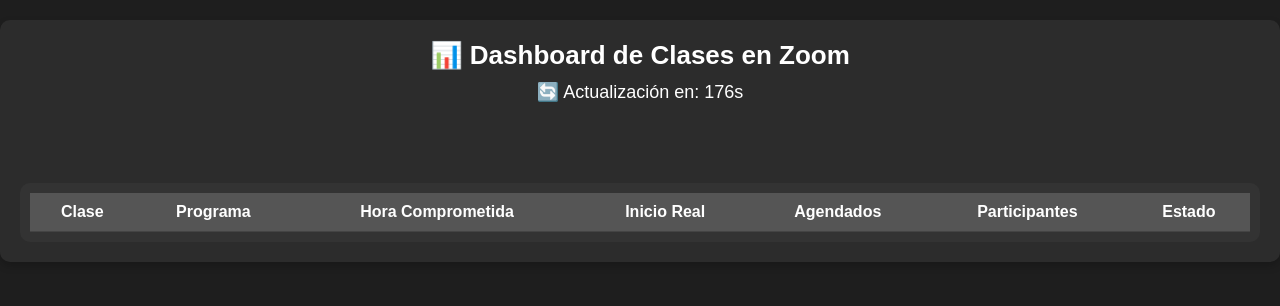
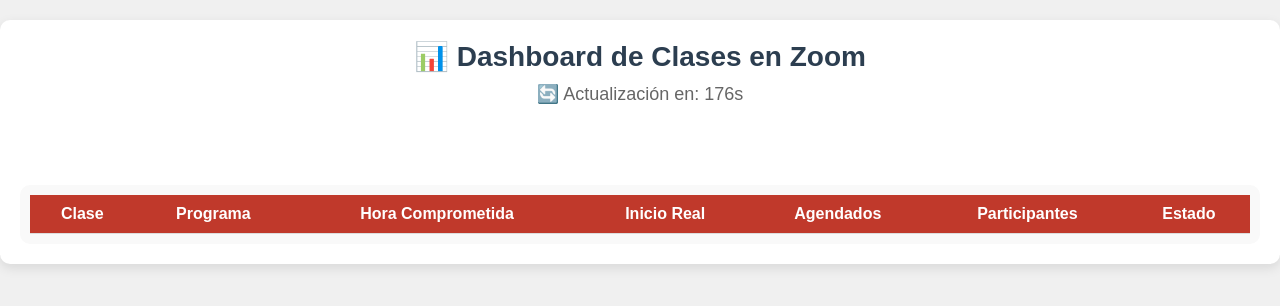
Before and after one commit to victorevallejop/monitoreo, a plain HTML site: page index.html in a window 1280 px wide. Drawn offline with Linux system fonts and the light colour scheme; no server answers.

Commit message:
Update index.html . Cambio de Colores

```diff
--- a/index.html
+++ b/index.html
@@ -7,8 +7,8 @@
   <style>
     body {
       font-family: 'Arial', sans-serif;
-      background-color: #1e1e1e;
-      color: #ffffff;
+      background-color: #f0f0f0;
+      color: #333;
       margin: 0;
       padding: 0;
     }
@@ -16,20 +16,22 @@
       max-width: 1300px;
       margin: 20px auto;
       padding: 20px;
-      background: #2c2c2c;
-      box-shadow: 0px 4px 8px rgba(0, 0, 0, 0.2);
+      background: #ffffff;
+      box-shadow: 0px 4px 12px rgba(0, 0, 0, 0.1);
       border-radius: 10px;
     }
     .header {
       text-align: center;
-      font-size: 26px;
+      font-size: 28px;
       font-weight: bold;
       margin-bottom: 10px;
+      color: #2c3e50; /* Color más sobrio */
     }
     .timer {
       text-align: center;
       font-size: 18px;
       margin-bottom: 20px;
+      color: #666;
     }
     .dashboard {
       display: grid;
@@ -41,10 +43,10 @@
       padding: 20px;
       border-radius: 10px;
       text-align: center;
-      box-shadow: 0 4px 6px rgba(0, 0, 0, 0.2);
+      box-shadow: 0 4px 8px rgba(0, 0, 0, 0.1);
       transition: transform 0.3s ease;
       color: white;
-      background: linear-gradient(135deg, rgba(255, 255, 255, 0.2) 30%, transparent 100%);
+      background: linear-gradient(135deg, #c0392b 30%, #e74c3c 100%);
     }
     .card:hover {
       transform: scale(1.05);
@@ -59,7 +61,7 @@
     .table-container {
       margin-top: 20px;
       padding: 10px;
-      background: #333;
+      background: #f9f9f9;
       border-radius: 10px;
     }
     table {
@@ -68,11 +70,12 @@
     }
     th, td {
       padding: 10px;
-      border-bottom: 1px solid #444;
+      border-bottom: 1px solid #ddd;
       text-align: center;
     }
     th {
-      background: #555;
+      background: #c0392b;
+      color: #fff;
     }
   </style>
 </head>
```
